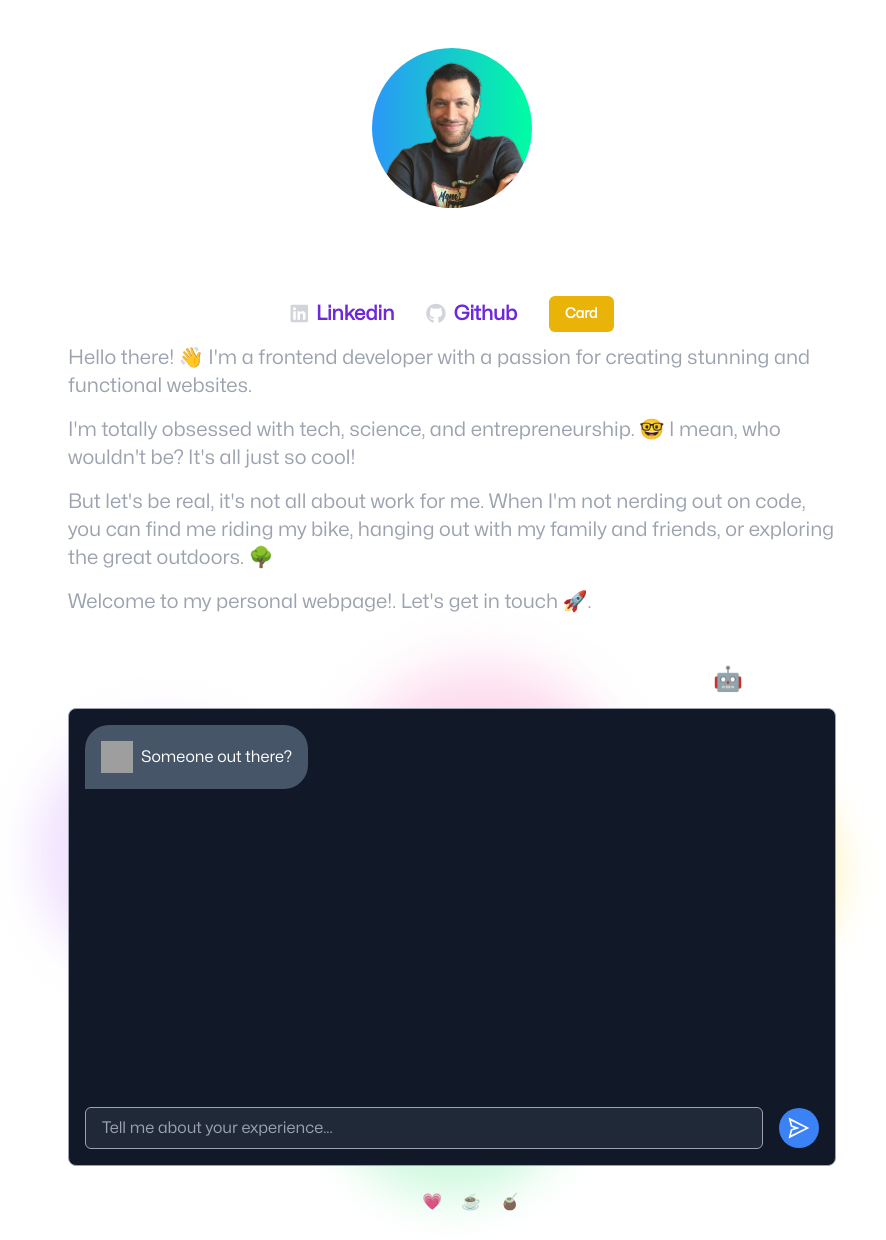
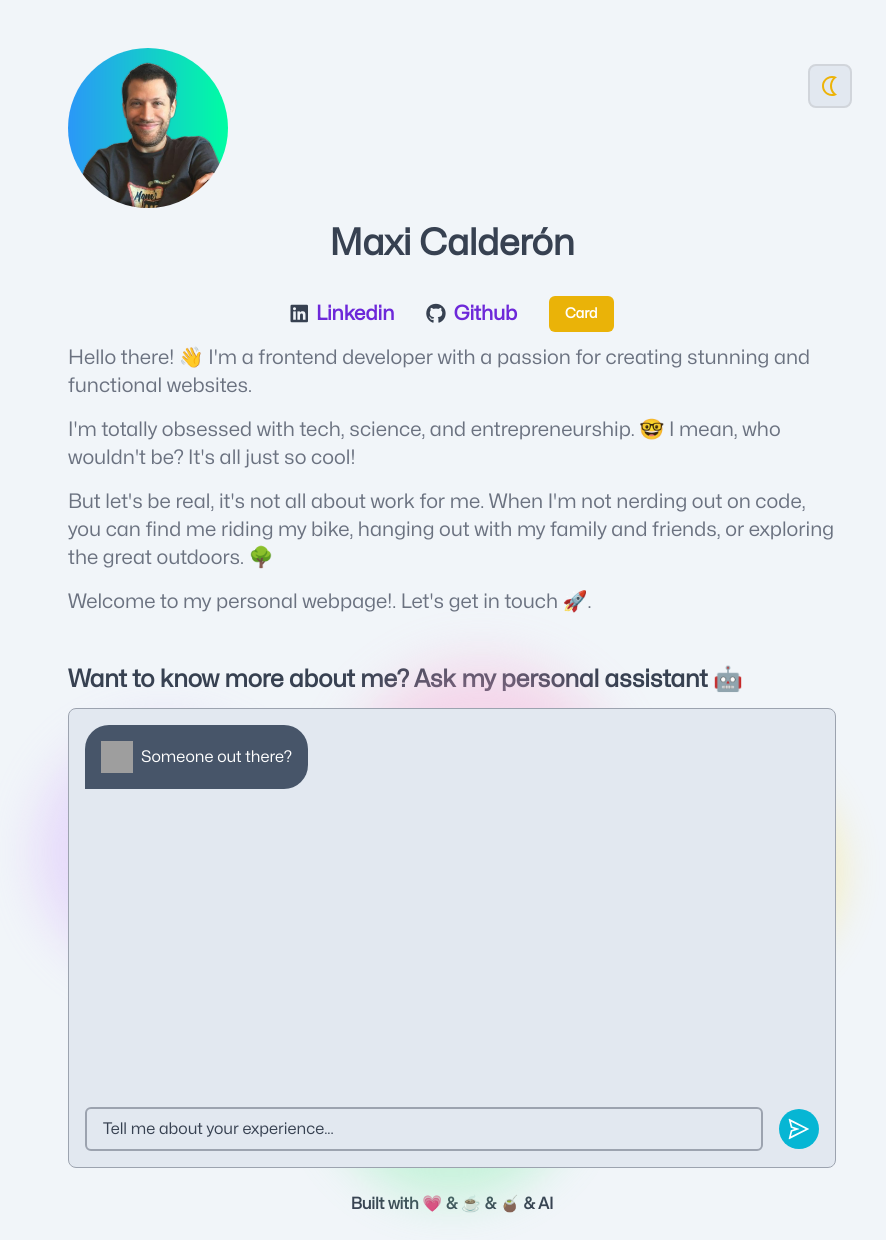
Before and after one commit to maxiCalderonBuono/Portfolio, a Next.js app: page / in a window 1280 px wide. Shown: the whole page, without its empty margins (188-1074 px from the left). Built offline with nearby package versions, Linux system fonts and the light colour scheme; grey boxes are pictures that could not be loaded.

Commit message:
feat: add light/dark mode

```diff
--- a/components/ChatBot.tsx
+++ b/components/ChatBot.tsx
@@ -122,12 +122,12 @@ export const ChatBot = ({ initialMessage }: Props) => {
   }, [messages]);
 
   return (
-    <section className="relative ">
+    <section className="relative">
       <div className="absolute left-auto w-64 h-64 bg-purple-300 rounded-full opacity-40 top-4 md:-left-0 lg:-left-8 filter blur-xl animate-blob"></div>
       <div className="absolute left-0 right-0 w-64 h-64 m-auto bg-yellow-300 rounded-full sm:left-64 opacity-40 top-4 md:right-10 lg:-right-8 md:left-auto filter blur-xl animate-blob animation-delay-2000"></div>
       <div className="absolute left-0 w-64 h-64 bg-pink-300 rounded-full opacity-40 md:left-64 md:top-4 -bottom-10 filter blur-xl animate-blob animation-delay-4000"></div>
       <div className="absolute w-64 h-64 bg-green-300 rounded-full right-8 opacity-40 -bottom-8 lg:left-64 filter blur-xl animate-blob"></div>
-      <div className="relative p-4 bg-gray-900 border border-gray-400 rounded-lg">
+      <div className="relative p-4 border border-gray-400 rounded-lg dark:bg-gray-900 bg-slate-200">
         <div
           className="flex flex-col w-full gap-4 h-[350px] overflow-y-auto "
           ref={container}
@@ -140,7 +140,7 @@ export const ChatBot = ({ initialMessage }: Props) => {
                 message.type === "bot"
                   ? "bg-slate-600 self-start rounded-bl-none text-white"
                   : message.type === "user"
-                  ? "bg-blue-500 self-end rounded-br-none text-white"
+                  ? "dark:bg-blue-500 bg-cyan-500 self-end rounded-br-none text-white"
                   : "bg-red-300 self-start rounded-bl-none text-red-900 font-bold"
               }`}
             >
@@ -161,7 +161,7 @@ export const ChatBot = ({ initialMessage }: Props) => {
           onSubmit={handleSubmit}
         >
           <input
-            className="flex-1 px-4 py-2 mb-0 bg-gray-800 border border-gray-400 rounded-md"
+            className="flex-1 px-4 py-2 mb-0 text-gray-900 border-2 border-gray-400 rounded-md dark:text-white bg-slate-200 dark:bg-gray-800 placeholder:text-gray-700 dark:placeholder:text-white"
             type="text"
             autoComplete="off"
             placeholder="Tell me about your experience..."
@@ -170,7 +170,7 @@ export const ChatBot = ({ initialMessage }: Props) => {
             onChange={(e) => setQuestion(e.target.value)}
           />
           <button
-            className={`flex items-center justify-center w-10 h-10 p-2 text-3xl text-white bg-blue-500 rounded-full ${
+            className={`flex items-center justify-center w-10 h-10 p-2 text-3xl text-white bg-cyan-500 dark:bg-blue-500 rounded-full ${
               isLoading ? "opacity-75 bg-blue-300" : ""
             }`}
             disabled={isLoading}
--- a/components/layout.js
+++ b/components/layout.js
@@ -1,6 +1,5 @@
 import Head from "next/head";
 import Image from "next/image";
-import styles from "./layout.module.css";
 
 import Link from "next/link";
 
@@ -9,7 +8,7 @@ export const siteTitle = "Maxi Calderón";
 
 export default function Layout({ children, home }) {
   return (
-    <div className="max-w-[800px]  px-[1rem] mx-auto pt-[3rem] dark:bg-gray-900 text-white">
+    <div className="relative max-w-[800px]  px-[1rem] mx-auto pt-[3rem]  text-white">
       <Head>
         <link rel="icon" href="/favicon.ico" />
         <meta name="description" content="Welcome to my portfolio" />
@@ -20,7 +19,7 @@ export default function Layout({ children, home }) {
         <meta name="og:title" content={siteTitle} />
         <meta name="twitter:card" content="summary_large_image" />
       </Head>
-      <header className={styles.header}>
+      <header className="text-center">
         {home ? (
           <>
             <Image
@@ -29,9 +28,11 @@ export default function Layout({ children, home }) {
               height={160}
               width={160}
               alt={name}
-              className="rounded-full"
+              className="rounded-full "
             />
-            <h1 className="mt-4 text-4xl font-bold font-mona">{name}</h1>
+            <h1 className="mt-4 text-4xl font-bold text-gray-700 dark:text-white font-mona">
+              {name}
+            </h1>
           </>
         ) : (
           <>
@@ -43,10 +44,11 @@ export default function Layout({ children, home }) {
                   height={108}
                   width={108}
                   alt={name}
+                  className="border-2 border-gray-900 rounded-full"
                 />
               </a>
             </Link>
-            <h2>
+            <h2 className="mt-4 text-4xl font-bold text-gray-700 dark:text-white font-mona">
               <Link href="/">
                 <a>{name}</a>
               </Link>
@@ -55,7 +57,7 @@ export default function Layout({ children, home }) {
         )}
       </header>
       <main>{children}</main>
-      <footer className="flex justify-center py-6 font-bold">
+      <footer className="flex justify-center py-6 font-bold text-gray-700 dark:text-white">
         Built with 💗 &amp; ☕️ &amp; 🧉 &amp; AI
       </footer>
     </div>
--- a/package.json
+++ b/package.json
@@ -8,6 +8,7 @@
   "dependencies": {
     "@headlessui/react": "^1.7.12",
     "next": "latest",
+    "next-themes": "^0.2.1",
     "react": "17.0.2",
     "react-dom": "17.0.2",
     "react-icons": "^4.7.1",
--- a/pages/_app.js
+++ b/pages/_app.js
@@ -1,10 +1,12 @@
 import Head from "next/head";
 import { siteTitle } from "../components/layout";
 import "../styles/global.css";
+import { ThemeProvider } from "next-themes";
 
 function MyApp({ Component, pageProps }) {
   return (
-    <div className="dark:bg-gray-900">
+    <ThemeProvider enableSystem={true} attribute="class">
+      <div className="dark:bg-gray-900 bg-slate-100">
         <Head>
           <title>{siteTitle}</title>
           <link
@@ -35,6 +37,7 @@ function MyApp({ Component, pageProps }) {
 
         <Component {...pageProps} />
       </div>
+    </ThemeProvider>
   );
 }
 
--- a/pages/index.js
+++ b/pages/index.js
@@ -2,18 +2,42 @@ import Script from "next/script";
 import Layout from "../components/layout";
 import { ChatBot } from "../components/ChatBot";
 import Card from "../components/Card";
+import { useTheme } from "next-themes";
+import { MdOutlineLightMode, MdOutlineNightlight } from "react-icons/md";
+import { useEffect, useState } from "react";
 
 export default function Home() {
+  const { theme, setTheme, systemTheme } = useTheme();
+  const [mounted, setMounted] = useState(false);
+
+  useEffect(() => {
+    setMounted(true);
+  }, []);
+
+  if (!mounted) return null;
+  const currentTheme = theme === "system" ? systemTheme : theme;
+
   return (
     <Layout home>
       <Script
         src="https://kit.fontawesome.com/91231a0f83.js"
         strategy="lazyOnload"
       />
-      <section>
+      <div className="absolute flex items-center justify-center duration-100 border-2 border-gray-300 rounded-lg cursor-pointer right-4 md:right-0 dark:border-gray-500 hover:scale-105 active:scale-95 top-16 dark:bg-slate-700 bg-slate-200 hover:bg-opacity-80">
+        {currentTheme === "dark" ? (
+          <button onClick={() => setTheme("light")} className="p-2">
+            <MdOutlineLightMode size={24} color={"#EDB308"} />
+          </button>
+        ) : (
+          <button onClick={() => setTheme("dark")} className="p-2">
+            <MdOutlineNightlight size={24} color={"#EDB308"} />
+          </button>
+        )}
+      </div>
+      <section className="light">
         <article className="flex justify-center gap-8 mt-8 mb-3 text-xl font-bold">
           <div className="flex items-center gap-2">
-            <i className="text-gray-300 fa-brands fa-linkedin"></i>
+            <i className="text-gray-700 dark:text-gray-300 fa-brands fa-linkedin"></i>
             <a
               href="https://www.linkedin.com/in/mcalderonbuono/"
               rel="nooponer noreferrer"
@@ -25,7 +49,7 @@ export default function Home() {
             </a>
           </div>
           <div className="flex items-center gap-2">
-            <i className="text-gray-300 fa-brands fa-github"></i>
+            <i className="text-gray-700 dark:text-gray-300 fa-brands fa-github"></i>
             <a
               href="https://github.com/maxiCalderonBuono"
               rel="nooponer noreferrer"
@@ -38,7 +62,7 @@ export default function Home() {
           </div>
           <Card />
         </article>
-        <article className="flex flex-col gap-4 text-xl font-medium text-gray-400">
+        <article className="flex flex-col gap-4 text-xl font-medium text-gray-500 dark:text-gray-400">
           <p>
             Hello there! 👋 I'm a frontend developer with a passion for creating
             stunning and functional websites.
@@ -56,7 +80,7 @@ export default function Home() {
         </article>
       </section>
       <section className="mt-12">
-        <p className="my-3 text-2xl font-bold">
+        <p className="my-3 text-2xl font-bold text-gray-700 dark:text-white">
           Want to know more about me? Ask my personal assistant 🤖{" "}
         </p>
 
--- a/tailwind.config.js
+++ b/tailwind.config.js
@@ -8,7 +8,7 @@ module.exports = {
     // Or if using `src` directory:
     "./src/**/*.{js,ts,jsx,tsx}",
   ],
-  darmode: "media",
+  darkMode: "class",
   theme: {
     extend: {
       animation: {
```
Also changed, not shown: 1 other file (tests, documents, lock files or other folders). Lines whose indentation alone changed are shown as unchanged.
